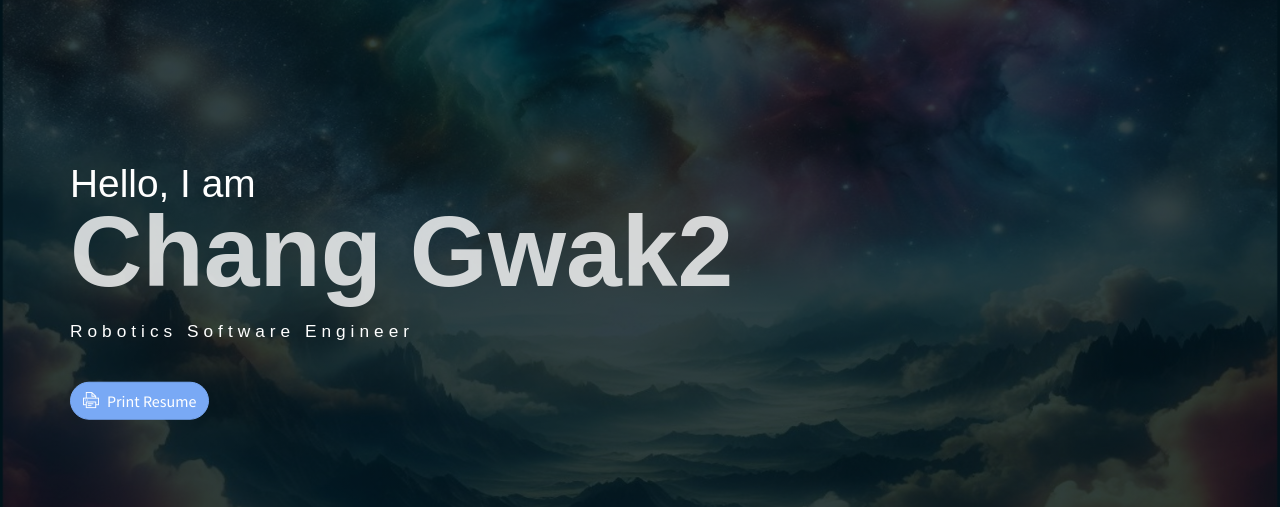
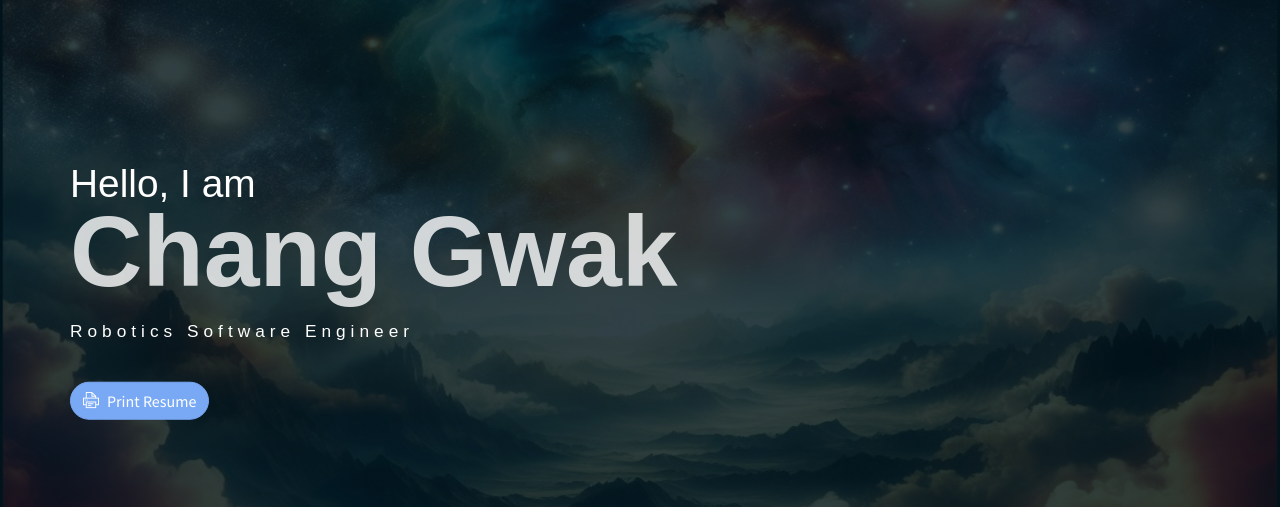
Before and after one commit to changgwak/chang.github.io, a website: page index.html in a window 1280 px wide. Shown: the part 62-569 px from the top of the page. Drawn offline with Linux system fonts and the light colour scheme; some packages are replaced by stand-ins of ours.

Commit message:
Modify header texts

```diff
--- a/index.html
+++ b/index.html
@@ -24,7 +24,7 @@
             </ul>
             <div class="header-content" style="margin-bottom: 20px;">
                 <h4 class="header-subtitle">Hello, I am</h4>
-                <h1 class="header-title" style="margin-bottom: 35px;">Chang Gwak2</h1>
+                <h1 class="header-title" style="margin-bottom: 35px;">Chang Gwak</h1>
                 <h6 class="header-mono" style="margin-top: 0;">Robotics Software Engineer</h6>
                 <button class="btn btn-primary btn-rounded"><i class="ti-printer pr-2"></i>Print Resume</button>
             </div>
```
